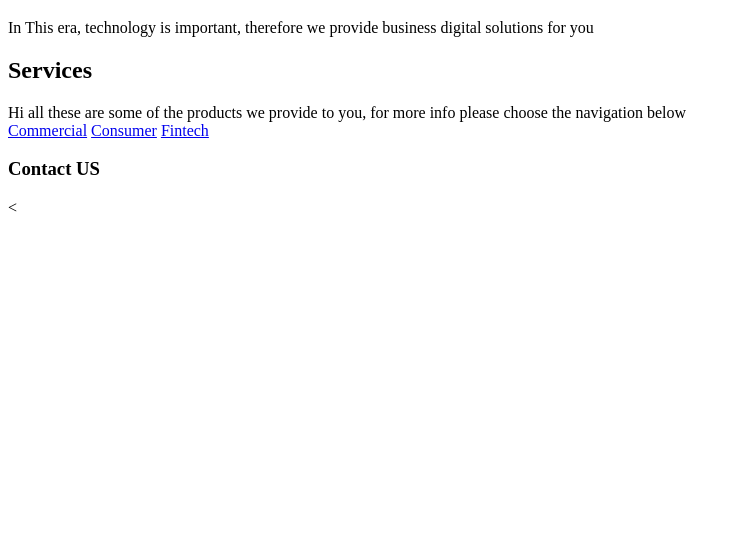
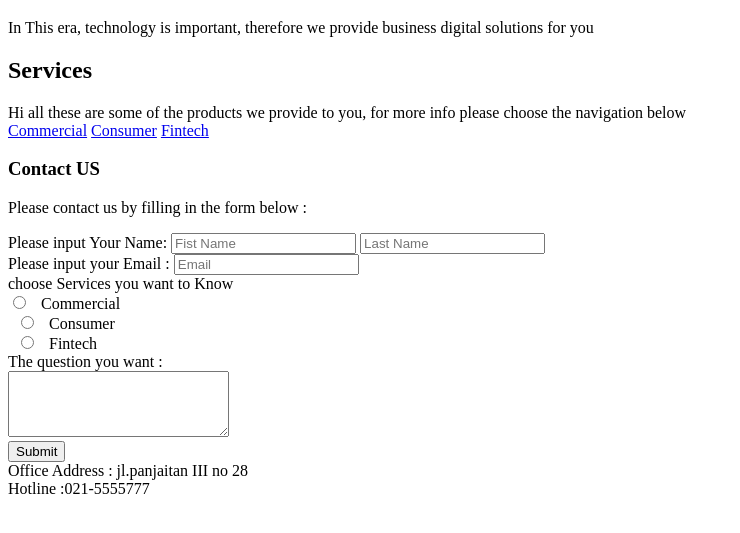
Before and after one commit to calvnpro1/assigments, a plain HTML site: page index.html in a window 1280 px wide. Shown: the part 87-620 px from the top of the page, without its empty margins (0-740 px from the left). Drawn offline with Linux system fonts and the light colour scheme.

Commit message:
update 2

```diff
--- a/index.html
+++ b/index.html
@@ -43,16 +43,39 @@
     <!-- end-Services -->
 
     <!-- Contact us -->
-    <div>
+    <Form>
         <h3>Contact US</h3>
-        <form></form>
-    </div>
+        <p>Please contact us by filling in the form below :</p>
+
+        <p2>Please input Your Name:</p2>
+        <input type="text" placeholder="Fist Name" maxlength="16" />
+        <input Type="text" placeholder="Last Name" maxlength="16" /> <br>
+        <p3> Please input your Email :</p3>
+        <input type="email" placeholder="Email" /> <br>
+
+        <p4> choose Services you want to Know </p4><br>
+        <input type="radio" id="Commercial" name="Services" value="Commercial">
+          <label for="Commercial">Commercial</label><br>
+          <input type="radio" id="Consumer" name="Services" value="Consumer">
+          <label for="Consumer">Consumer</label><br>
+          <input type="radio" id="Fintech" name="Services" value="Fintech">
+          <label for="Fintech">Fintech</label><br>
+
+        <p5>The question you want :</p5><br>
+        <textarea id="question" name="question" rows="4" cols="25"></textarea><br>
+
+        <input type="submit" />
+
+    </form>
+
     <!-- end-Contact Us -->
 
-    < </body>
+</body>
 
-        <footer>
+<footer>
+    <p1>Office Address : jl.panjaitan III no 28<p1><br>
+            <p2>Hotline :021-5555777</p2>
 
-        </footer>
+</footer>
 
 </html>
```
